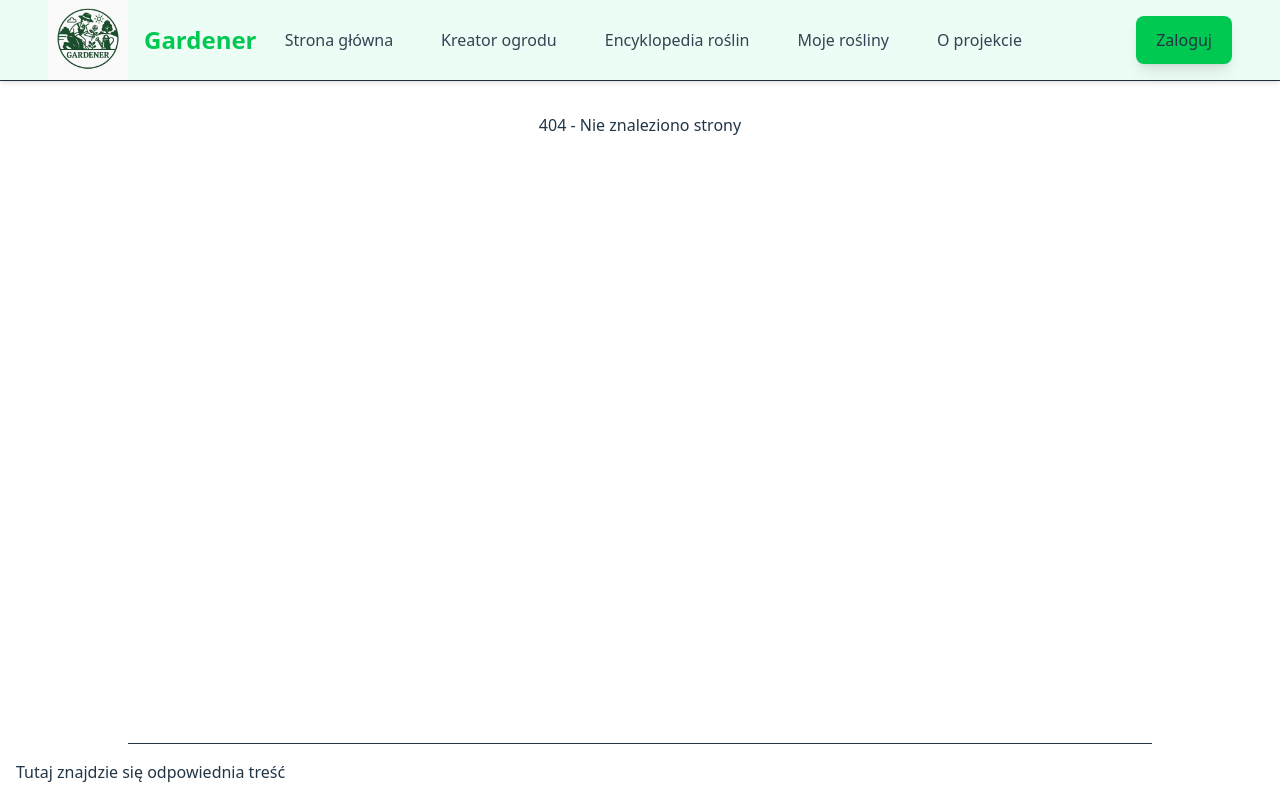
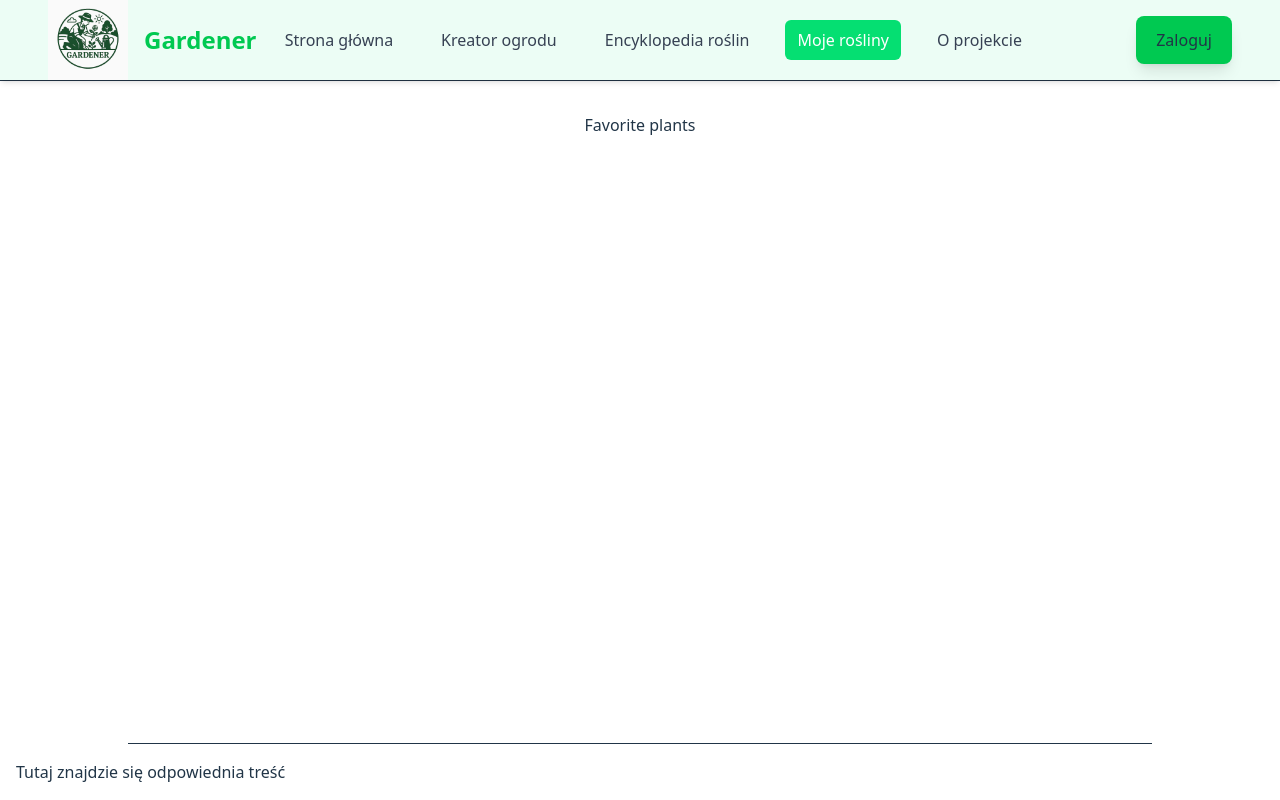
Before and after one commit to JakubOpydwsei/Gardener, a React (Vite) app: page /my-plants in a window 1280 px wide. Before the commit this address had no page. Built offline with nearby package versions, Linux system fonts and the light colour scheme.

Commit message:
Add empty MyPlantPage
Edit navbar and router.

```diff
--- a/src/App.tsx
+++ b/src/App.tsx
@@ -14,6 +14,7 @@ import { AuthProvider } from "./context/AuthContext";
 import RegisterForm from "./components/RegisterForm";
 import ForgotPasswordForm from "./components/ForgotPasswordForm";
 import UserLoginForm from "./components/UserLoginForm";
+import MyPlantPage from "./pages/MyPlantsPage";
 
 function App() {
   useEffect(() => {
@@ -31,6 +32,7 @@ function App() {
               <Route path="/garden-creator" element={<GardenCreatorPage />} />
               <Route path="/encyklopedia" element={<PlantPage />} />
               <Route path="/plant/:id" element={<PlantInfoPage />} />
+              <Route path="/my-plants" element={<MyPlantPage />} />
               <Route path="/about-project" element={<AboutProjectPage />} />
               <Route path="/register-form" element={<RegisterForm />} />
               <Route path="/forgot-password" element={<ForgotPasswordForm />} />
--- a/src/components/Navbar.tsx
+++ b/src/components/Navbar.tsx
@@ -97,7 +97,7 @@ function Navbar() {
             Encyklopedia roślin
           </NavLink>
           <NavLink
-            to="/moje-rosliny"
+            to="/my-plants"
             className={({ isActive }) =>
               `text-sm sm:text-base ${navLinkClass({ isActive })}`
             }
--- /dev/null
+++ b/src/pages/MyPlantsPage.tsx
@@ -0,0 +1,5 @@
+function MyPlantPage() {
+  return <>Favorite plants</>;
+}
+
+export default MyPlantPage;
```
